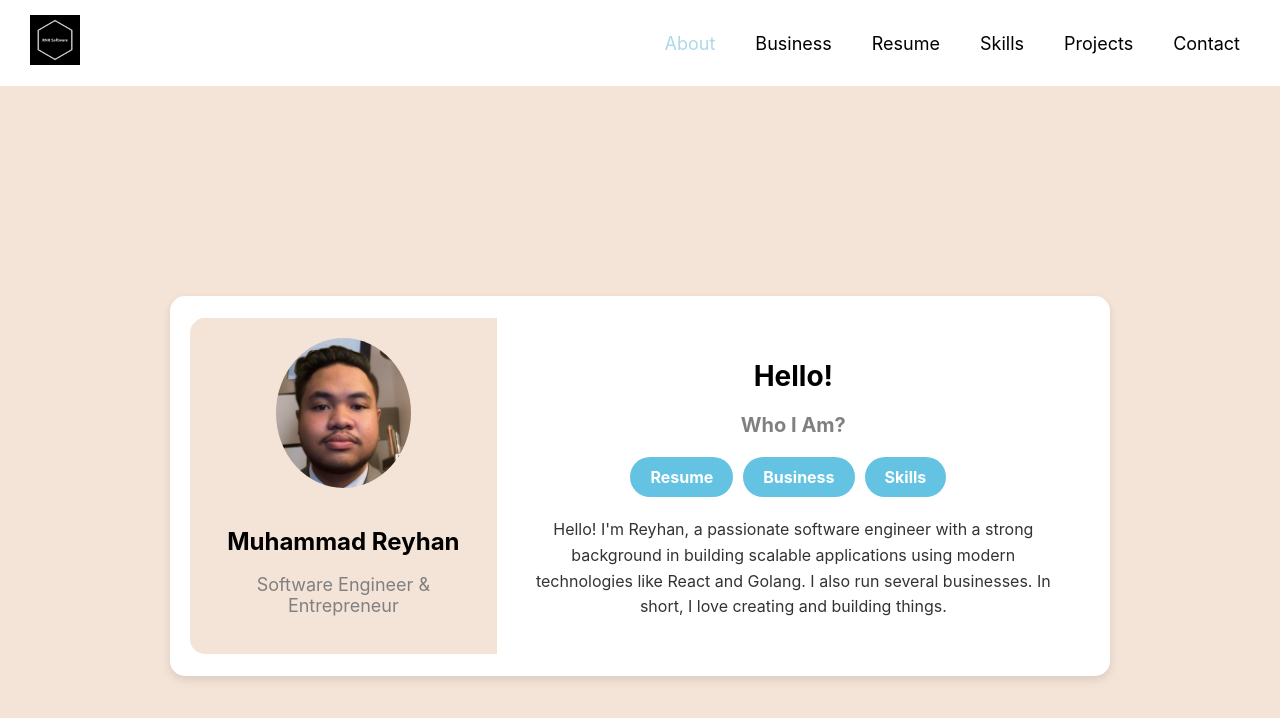
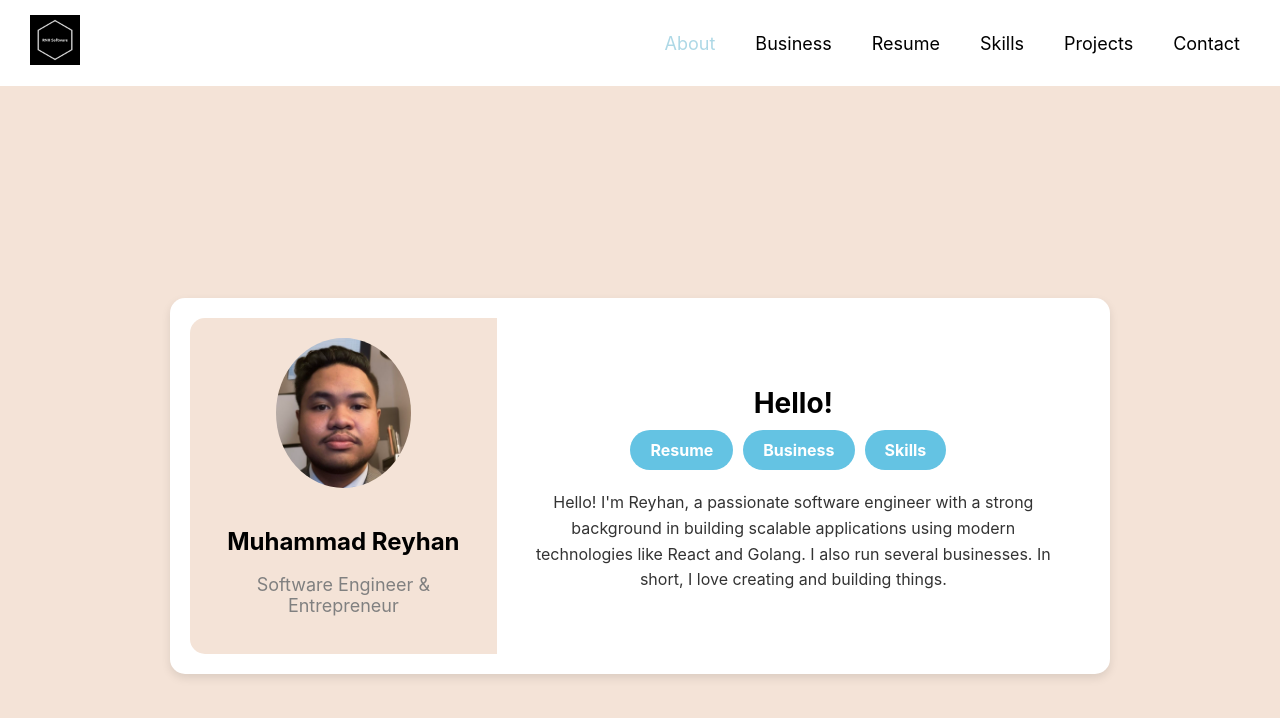
Before and after one commit to FlamingBabs/portornhsoft, a React (Create React App) app: page / in a window 1280 px wide. Shown: the top 718 px of the page. Built offline with nearby package versions, Linux system fonts and the light colour scheme.

Commit message:
fix the main menu in about

```diff
--- a/src/components/about/About.jsx
+++ b/src/components/about/About.jsx
@@ -1,6 +1,6 @@
 import React from "react";
 import { Link } from "react-router-dom";
-import "./About.css"; // Make sure to create the corresponding CSS file
+import "./About.css";
 
 export const About = () => {
   return (
@@ -20,7 +20,7 @@ export const About = () => {
         {/* Right Side */}
         <div className="about-right">
           <h2 className="title">Hello!</h2>
-          <h3 className="subtitle">Who I Am?</h3>
+          {/* <h3 className="subtitle">Who Am I?</h3> */}
 
           <div className="buttons">
             <Link to="/resume" className="btn">
@@ -33,7 +33,6 @@ export const About = () => {
               Skills
             </Link>
           </div>
-
           <p className="description">
           Hello! I'm Reyhan, a passionate software engineer
           with a strong background in building scalable applications using modern technologies like React and Golang.
```
